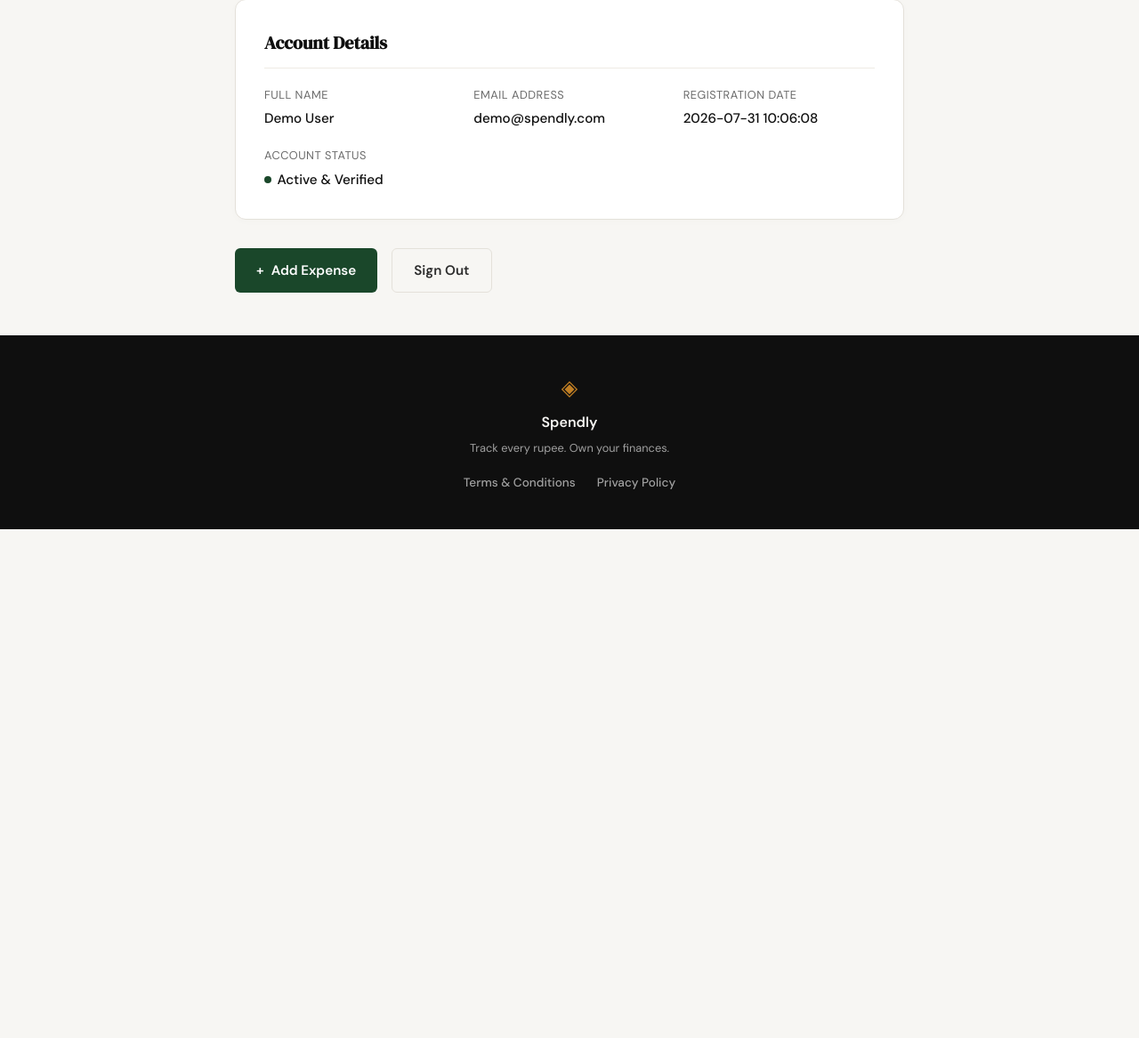
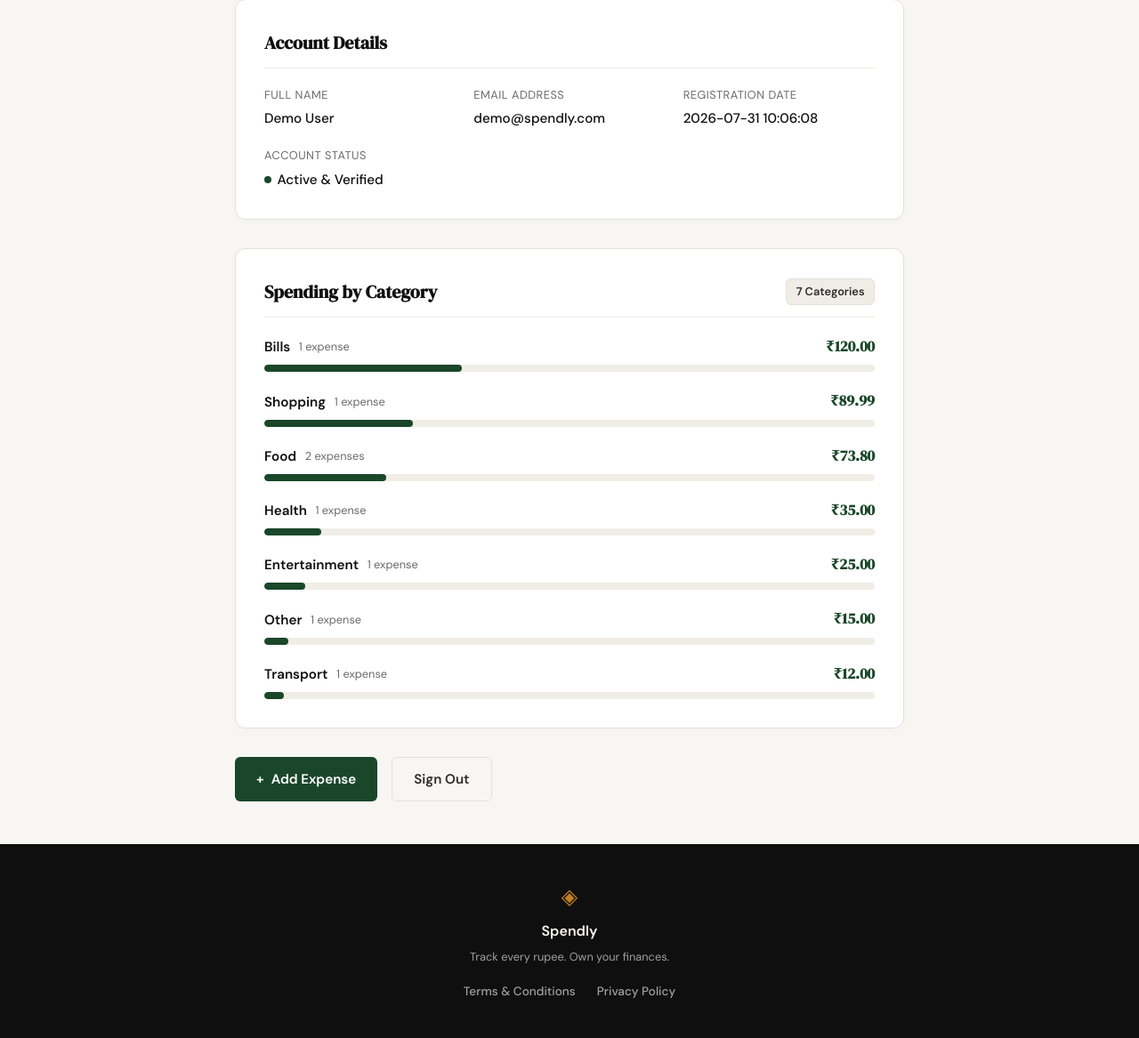
Before and after one commit to adeshgawai/expense-tracker, a Flask app: page /profile in a window 1280 px wide. Shown: the part 455-1622 px from the top of the page at 89% size. Before the commit the page ends 1050 px from the top, so only its background shows below. Run offline with Flask 3, Linux system fonts and the light colour scheme; a user stored in the database is signed in; data comes from the database, SQL or seed files in the repository; both versions use the stored data as it was after the commit.

Commit message:
The category added to the profile page

```diff
--- a/app.py
+++ b/app.py
@@ -7,6 +7,7 @@ from database.db import (
     create_user,
     get_user_by_email,
     get_user_by_id,
+    get_user_category_expenses,
     get_user_profile_stats,
     init_db,
     seed_db,
@@ -136,7 +137,13 @@ def profile():
         return redirect(url_for("login"))
 
     stats = get_user_profile_stats(user_id)
-    return render_template("profile.html", user=user, stats=stats)
+    category_expenses = get_user_category_expenses(user_id)
+    return render_template(
+        "profile.html",
+        user=user,
+        stats=stats,
+        category_expenses=category_expenses,
+    )
 
 
 @app.route("/expenses/add")
--- a/database/db.py
+++ b/database/db.py
@@ -134,3 +134,25 @@ def get_user_profile_stats(user_id):
     stats = cursor.fetchone()
     conn.close()
     return stats
+
+
+def get_user_category_expenses(user_id):
+    """Returns category-wise spending breakdown (category, item_count, category_total) for a given user."""
+    conn = get_db()
+    cursor = conn.cursor()
+    cursor.execute(
+        """
+        SELECT
+            category,
+            COUNT(*) as item_count,
+            COALESCE(SUM(amount), 0.0) as category_total
+        FROM expenses
+        WHERE user_id = ?
+        GROUP BY category
+        ORDER BY category_total DESC;
+        """,
+        (user_id,),
+    )
+    categories = cursor.fetchall()
+    conn.close()
+    return categories
--- a/static/css/style.css
+++ b/static/css/style.css
@@ -982,6 +982,95 @@ a { color: inherit; text-decoration: none; }
     border-color: var(--ink-faint);
 }
 
+/* Category Breakdown Styling */
+.card-header-flex {
+    display: flex;
+    align-items: center;
+    justify-content: space-between;
+    margin-bottom: 1.25rem;
+    padding-bottom: 0.75rem;
+    border-bottom: 1px solid var(--border-soft);
+}
+
+.card-header-flex .section-title {
+    margin-bottom: 0;
+    padding-bottom: 0;
+    border-bottom: none;
+}
+
+.category-count-badge {
+    background: var(--paper-warm);
+    color: var(--ink-soft);
+    font-size: 0.8rem;
+    font-weight: 600;
+    padding: 0.25rem 0.65rem;
+    border-radius: var(--radius-sm);
+    border: 1px solid var(--border);
+}
+
+.category-list {
+    display: flex;
+    flex-direction: column;
+    gap: 1.25rem;
+}
+
+.category-item {
+    display: flex;
+    flex-direction: column;
+    gap: 0.4rem;
+}
+
+.category-info {
+    display: flex;
+    justify-content: space-between;
+    align-items: center;
+}
+
+.category-title-group {
+    display: flex;
+    align-items: center;
+    gap: 0.6rem;
+}
+
+.category-name {
+    font-weight: 600;
+    font-size: 0.95rem;
+    color: var(--ink);
+}
+
+.category-items-count {
+    font-size: 0.8rem;
+    color: var(--ink-muted);
+}
+
+.category-amount {
+    font-family: var(--font-display);
+    font-weight: 600;
+    font-size: 1.05rem;
+    color: var(--accent);
+}
+
+.progress-bar-bg {
+    width: 100%;
+    height: 8px;
+    background: var(--paper-warm);
+    border-radius: 4px;
+    overflow: hidden;
+}
+
+.progress-bar-fill {
+    height: 100%;
+    background: var(--accent);
+    border-radius: 4px;
+    transition: width 0.4s ease;
+}
+
+.empty-category-text {
+    color: var(--ink-muted);
+    font-size: 0.9rem;
+    font-style: italic;
+}
+
 @media (max-width: 600px) {
     .profile-header-card {
         flex-direction: column;
--- a/templates/profile.html
+++ b/templates/profile.html
@@ -62,6 +62,36 @@
             </dl>
         </div>
 
+        <!-- Expenses by Category Card -->
+        <div class="profile-details-card">
+            <div class="card-header-flex">
+                <h2 class="section-title">Spending by Category</h2>
+                <span class="category-count-badge">{{ category_expenses|length }} {{ 'Category' if category_expenses|length == 1 else 'Categories' }}</span>
+            </div>
+
+            {% if category_expenses %}
+            <div class="category-list">
+                {% for cat in category_expenses %}
+                {% set pct = (cat['category_total'] / stats['total_spent'] * 100) if stats['total_spent'] > 0 else 0 %}
+                <div class="category-item">
+                    <div class="category-info">
+                        <div class="category-title-group">
+                            <span class="category-name">{{ cat['category'] }}</span>
+                            <span class="category-items-count">{{ cat['item_count'] }} {{ 'expense' if cat['item_count'] == 1 else 'expenses' }}</span>
+                        </div>
+                        <div class="category-amount">₹{{ "%.2f"|format(cat['category_total']) }}</div>
+                    </div>
+                    <div class="progress-bar-bg">
+                        <div class="progress-bar-fill" style="width: {{ '%.1f'|format(pct) }}%;"></div>
+                    </div>
+                </div>
+                {% endfor %}
+            </div>
+            {% else %}
+            <p class="empty-category-text">No expenses recorded yet. Click "Add Expense" to get started!</p>
+            {% endif %}
+        </div>
+
         <!-- Profile Quick Actions -->
         <div class="profile-actions">
             <a href="{{ url_for('add_expense') }}" class="btn-action primary">
```
Also changed, not shown: tests/test_profile.py (+3 -1 lines), .agents/agents/eda/agent.md (added), spendly.db.
